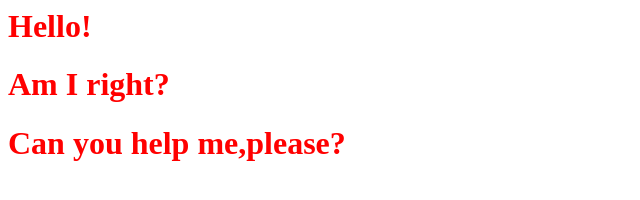
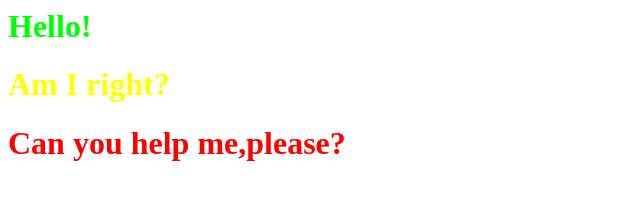
Before and after one commit to phantuanan/phantuanan.github.io, a plain HTML site: page index.html in a window 1280 px wide. Shown: the whole page, without its empty margins (0-640 px from the left). Drawn offline with Linux system fonts and the light colour scheme.

Commit message:
Update index.html

```diff
--- a/index.html
+++ b/index.html
@@ -1,7 +1,13 @@
 <html>
   <head>
     <style>
-      #hc{
+      #hc1{
+        color: #00FF00;
+      }
+      #hc2{
+        color: #FFFF00;
+      }
+      #hc3{
         color: #FF0000;
       }
     </style>
@@ -9,16 +15,16 @@
 </html>
 <html>
   <body>
-    <h1 id="hc">Hello!</h1>
+    <h1 id="hc1">Hello!</h1>
   </body>
 </html>
 <html>
   <body>
-    <h1 id="hc">Am I right?</h1>
+    <h1 id="hc2">Am I right?</h1>
   </body>
 </html>
 <html>
   <body>
-    <h1 id="hc">Can you help me,please?</h1>
+    <h1 id="hc3">Can you help me,please?</h1>
   </body>
 </html>
```
